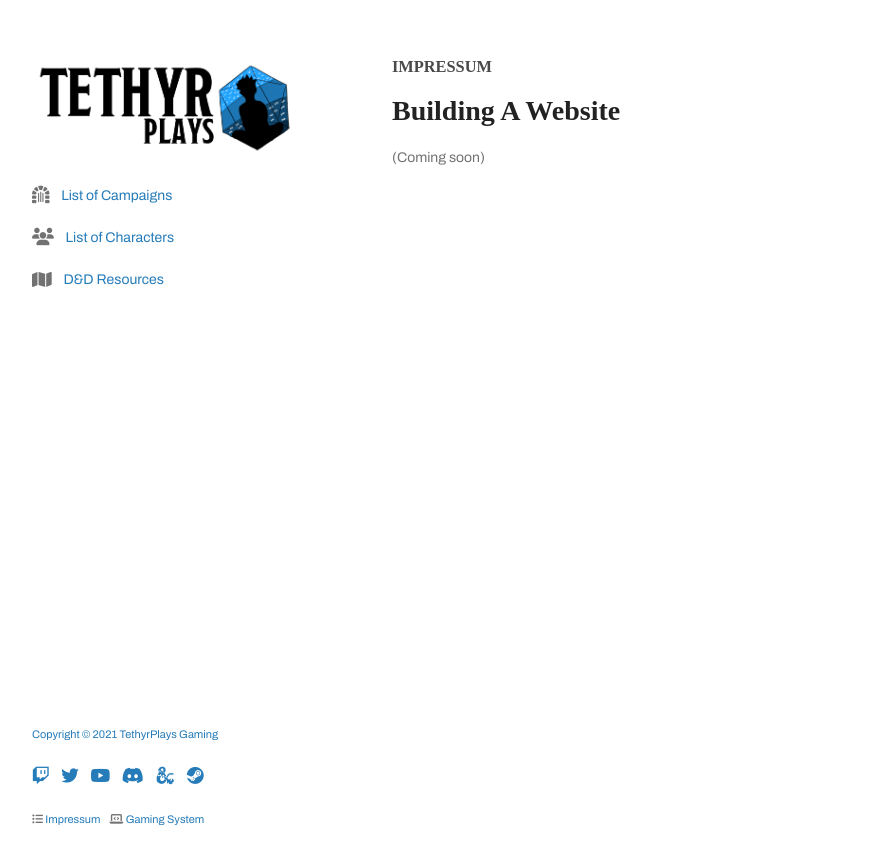
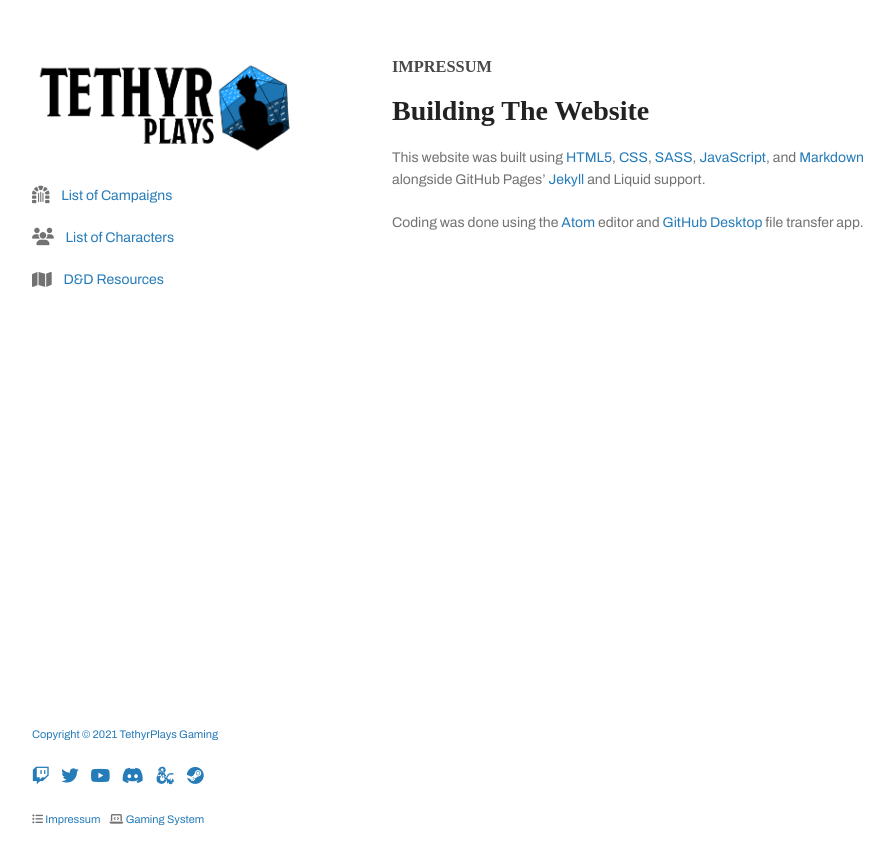
Before and after one commit to tethyrplays/tethyrplays, a Jekyll site: the page built from more-info/impressum.md, in a window 1280 px wide. Shown: the top 864 px of the page, without its empty margins (178-1072 px from the left). Built offline with Jekyll 4.4.1, drawn with Linux system fonts in a browser that asks for light colours; nearby versions of some CDN libraries; some web fonts are replaced; our own code applies the rules of GitHub Pages for plain Markdown files; the repository's description, which GitHub fills in, is left out.

Commit message:
Update impressum.md

```diff
--- a/more-info/impressum.md
+++ b/more-info/impressum.md
@@ -1,5 +1,7 @@
 ### IMPRESSUM
 
-# Building A Website
+# Building The Website
 
-(Coming soon)
+This website was built using [HTML5](https://en.wikipedia.org/wiki/HTML5), [CSS](https://en.wikipedia.org/wiki/CSS), [SASS](https://en.wikipedia.org/wiki/Sass_(stylesheet_language)), [JavaScript](https://en.wikipedia.org/wiki/JavaScript), and [Markdown](https://en.wikipedia.org/wiki/Markdown) alongside GitHub Pages' [Jekyll](https://en.wikipedia.org/wiki/Jekyll_(software)) and Liquid support.
+
+Coding was done using the [Atom](https://atom.io/) editor and [GitHub Desktop](https://desktop.github.com/) file transfer app.
```
